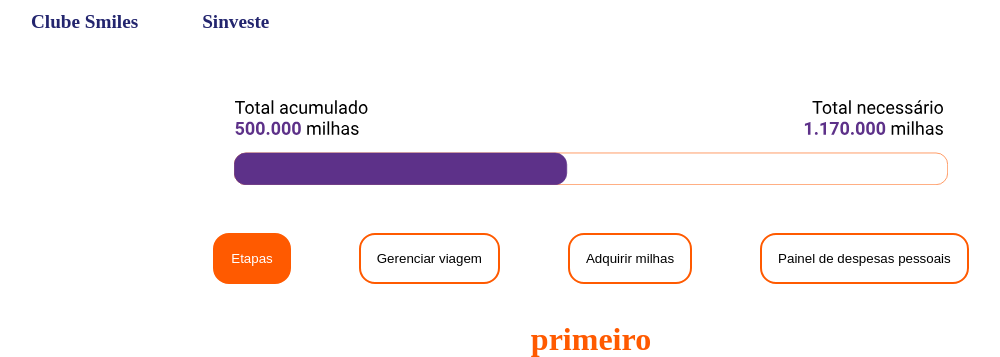
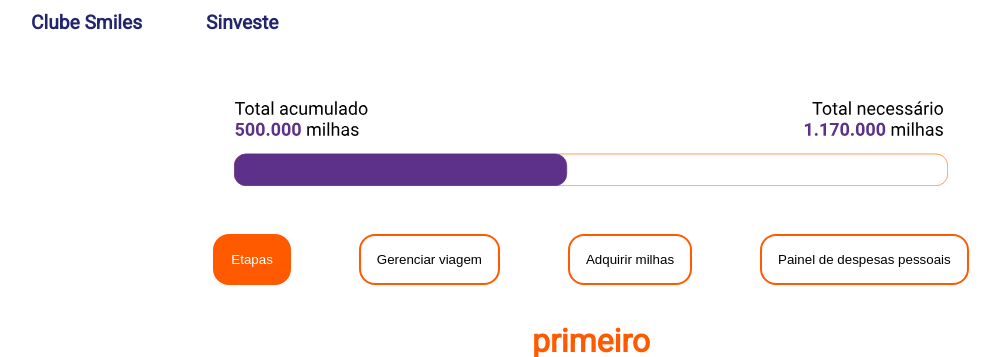
Before and after one commit to gi-armani/Sinveste, a PHP site: page /smoney/resultados.php in a window 1280 px wide. Shown: the part 181-538 px from the top of the page, without its empty margins (49-1049 px from the left). Run offline with PHP 8.4, Linux system fonts and the light colour scheme.

Commit message:
importando fonte

```diff
--- a/footer.php
+++ b/footer.php
@@ -3,6 +3,14 @@
     <head>
         <meta charset="UTF-8">
         <link rel="stylesheet" href='footer.css'/>
+        <link rel="preconnect" href="https://fonts.gstatic.com">
+        <link href="https://fonts.googleapis.com/css2?family=Roboto&display=swap" rel="stylesheet">
+
+        <style>
+            body {
+                font-family: 'Roboto', sans-serif;
+            }
+        </style>
     </head>
     <body>
         <div id='footer'>
--- a/header.php
+++ b/header.php
@@ -3,6 +3,14 @@
     <head>
         <meta charset="UTF-8">
         <link rel="stylesheet" href="header.css">
+        <link rel="preconnect" href="https://fonts.gstatic.com">
+        <link href="https://fonts.googleapis.com/css2?family=Roboto&display=swap" rel="stylesheet">
+
+        <style>
+            body {
+                font-family: 'Roboto', sans-serif;
+            }
+        </style>
     </head>
     <body>
         <div id="header">
--- a/inicio.css
+++ b/inicio.css
@@ -1,3 +1,8 @@
+/* @import url('https://fonts.googleapis.com/css2?family=Roboto&display=swap');
+html, body, html * {
+  font-family: 'Roboto', sans-serif;
+} */
+
 .container {
     display: flex;
     flex-direction: column;
```
Also changed, not shown: index.php (+7 -1 lines), inicio.php (+8 -0 lines), sugestoes.php (+8 -0 lines).
